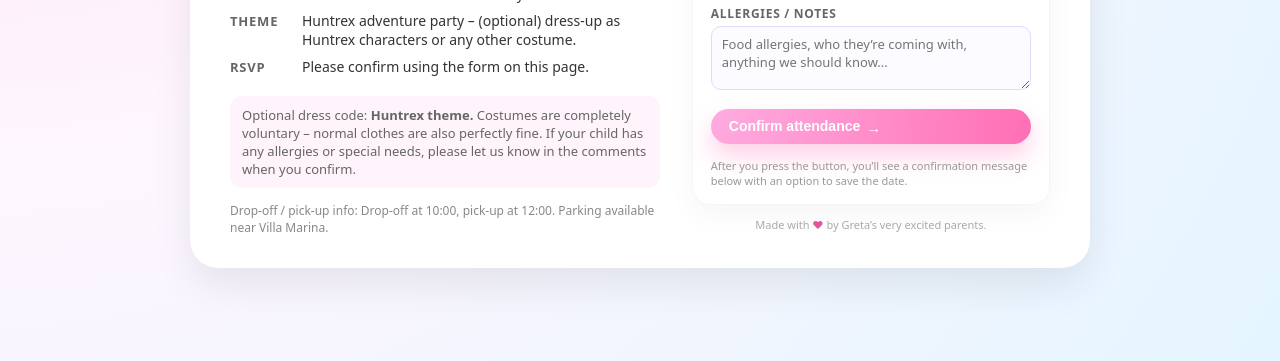
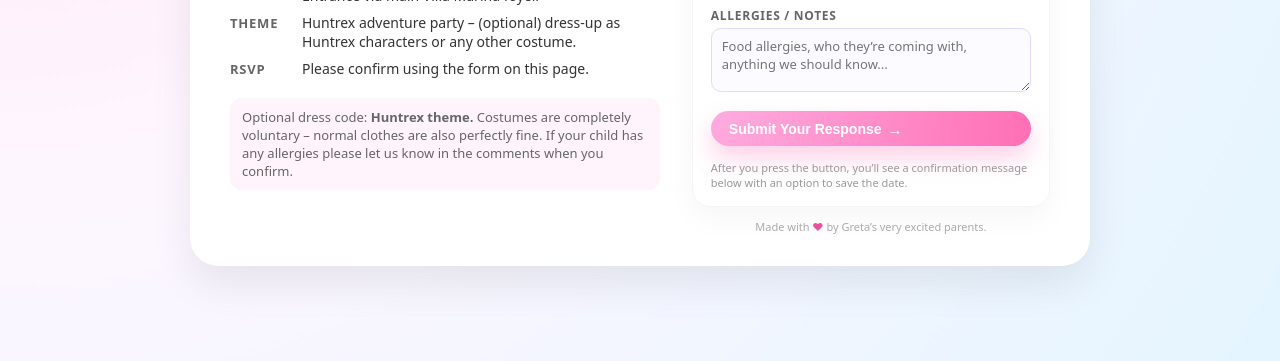
Before and after one commit to IlliamKond/Greta-BD, a plain HTML site: page index.html in a window 1280 px wide. Shown: the part 439-800 px from the top of the page. Drawn offline with Linux system fonts and the light colour scheme.

Commit message:
Revise text in index.html for clarity
Updated text for dress code, button label, and error message.

```diff
--- a/index.html
+++ b/index.html
@@ -328,14 +328,10 @@
 
         <p class="note">
           Optional dress code: <strong>Huntrex theme.</strong> Costumes are completely voluntary –
-          normal clothes are also perfectly fine. If your child has any allergies or special needs, please
+          normal clothes are also perfectly fine. If your child has any allergies please
           let us know in the comments when you confirm.
         </p>
 
-        <p class="small-muted">
-          Drop-off / pick-up info: Drop-off at 10:00, pick-up at 12:00.
-          Parking available near Villa Marina.
-        </p>
       </section>
 
       <!-- RIGHT: RSVP FORM -->
@@ -400,7 +396,7 @@
             </div>
 
             <button type="submit" class="btn-primary">
-              Confirm attendance
+              Submit Your Response
               <span class="arrow">→</span>
             </button>
 
@@ -413,7 +409,7 @@
             </div>
 
             <div id="error-message">
-              Sorry, there was a problem submitting the form. Please try again later or contact Ilya directly.
+              Sorry, there was a problem submitting the form. Please try again later or contact Ilya directly 07393 905606.
             </div>
 
             <!-- SAVE TO CALENDAR (shown after success) -->
```
